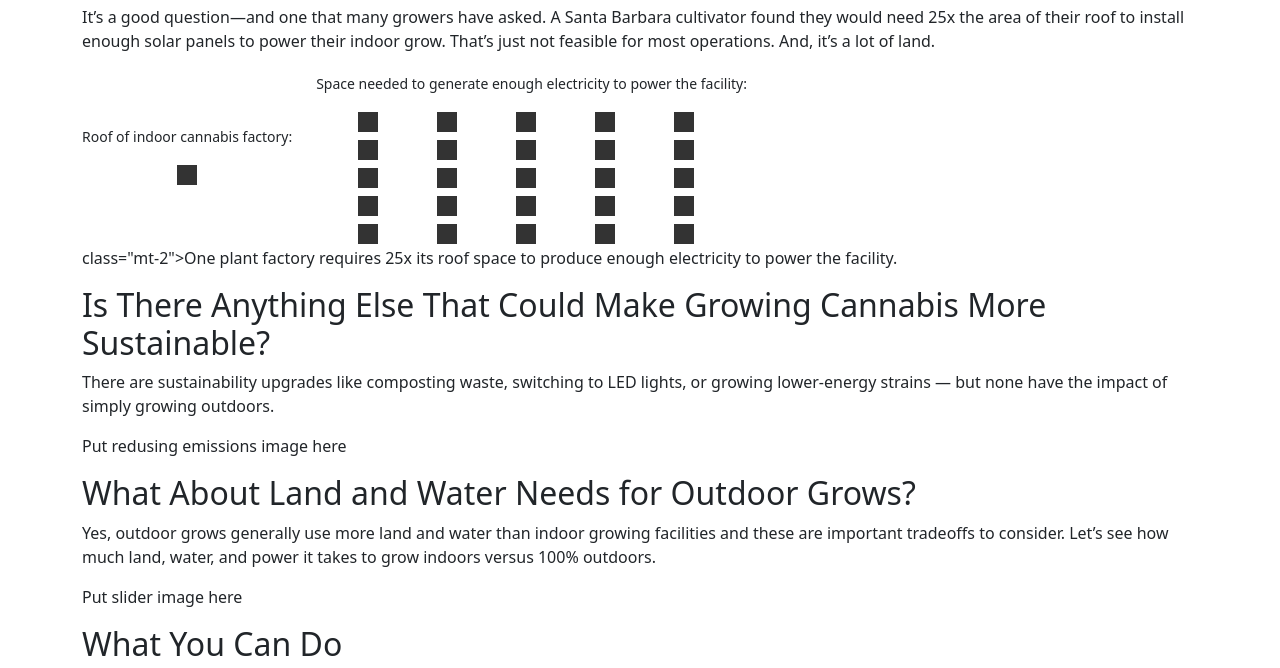
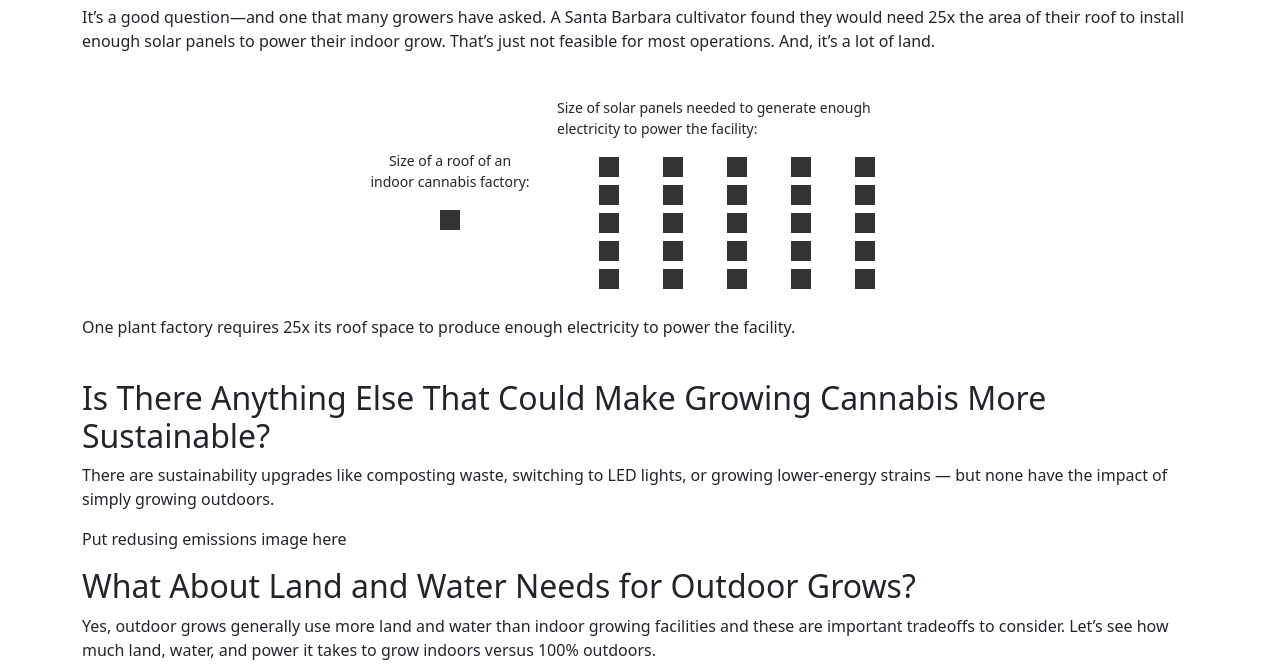
Before and after one commit to fbrittingham14/energyandcannabis, a plain HTML site: page index.html in a window 1280 px wide. Shown: the part 1659-2327 px from the top of the page. Drawn offline with nearby package versions, Linux system fonts and the light colour scheme.

Commit message:
Updated solar panel layout and spacing

```diff
--- a/index.html
+++ b/index.html
@@ -151,20 +151,20 @@
     </div>
 
     <div class="container">
-        <div class="row">
+        <div class="row mb-4">
             <div class="col">
                 <h2>If Energy Is the Problem, Can’t They Just Use Solar Panels?</h2>
                 <p>It’s a good question—and one that many growers have asked. A Santa Barbara cultivator found they would need 25x the area of their roof to install enough solar panels to power their indoor grow. That’s just not feasible for most operations. And, it’s a lot of land.
                 </p>
             </div>
         </div>
-        <div class="row align-items-center">
-            <div class="col-auto text-center">
-                <p class="small mt-1">Roof of indoor cannabis factory:</p>
+        <div class="row align-items-center justify-content-center mb-4">
+            <div class="col-2 text-center">
+                <p class="small mt-1">Size of a roof of an indoor cannabis factory:</p>
                 <div class="square"></div>
             </div>
-            <div class="col-auto">
-                <p class="small mt-1">Space needed to generate enough electricity to power the facility:</p>
+            <div class="col-4">
+                <p class="small mt-1">Size of solar panels needed to generate enough electricity to power the facility:</p>
                 <div class="grid-25">
                 <!-- 25 squares -->
                     <div class="square"></div><div class="square"></div><div class="square"></div><div class="square"></div><div class="square"></div>
@@ -175,9 +175,9 @@
                 </div>
             </div>
         </div>
-        <div class="row">
+        <div class="row mb-4">
             <div class="col">
-                <p>class="mt-2">One plant factory requires 25x its roof space to produce enough electricity to power the facility.</p>
+                <p>One plant factory requires 25x its roof space to produce enough electricity to power the facility.</p>
             </div>
         </div>
     </div>
```
